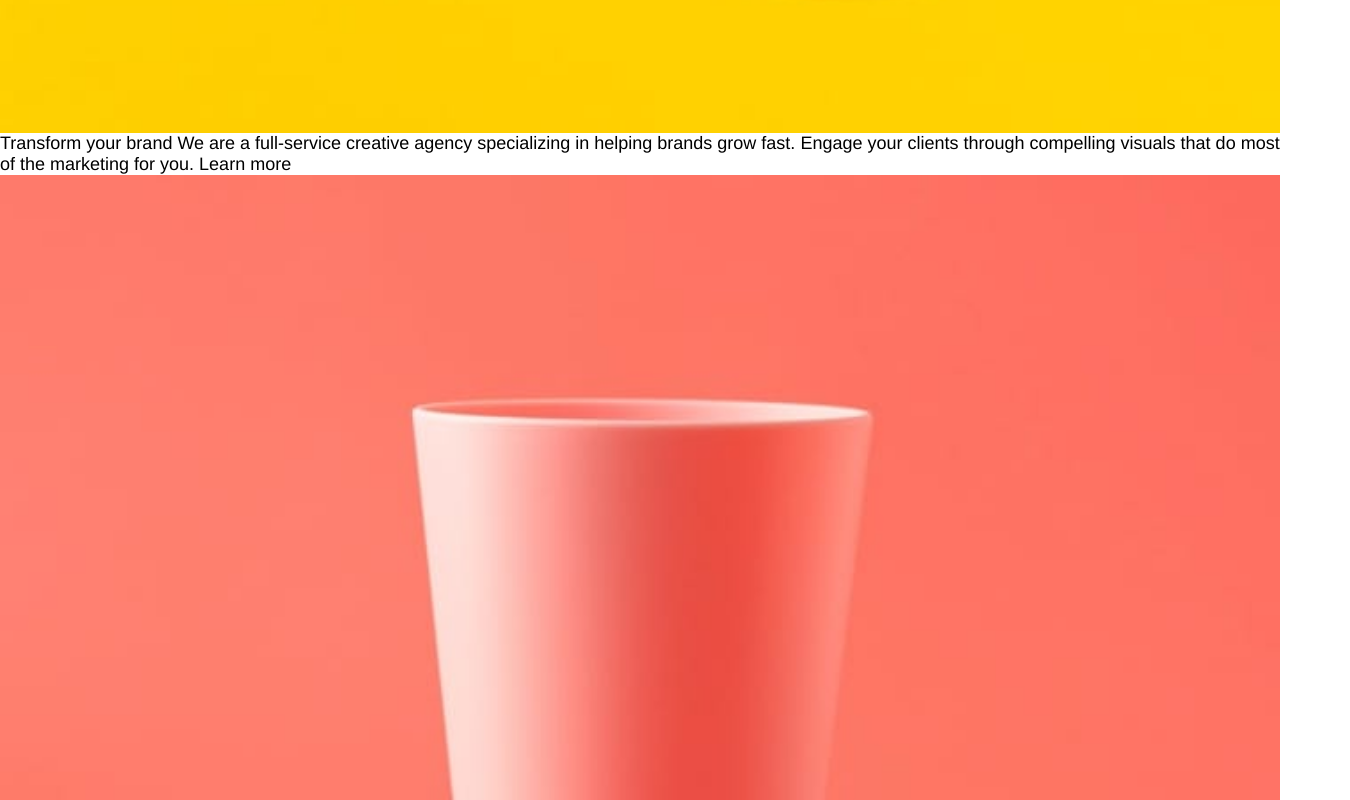
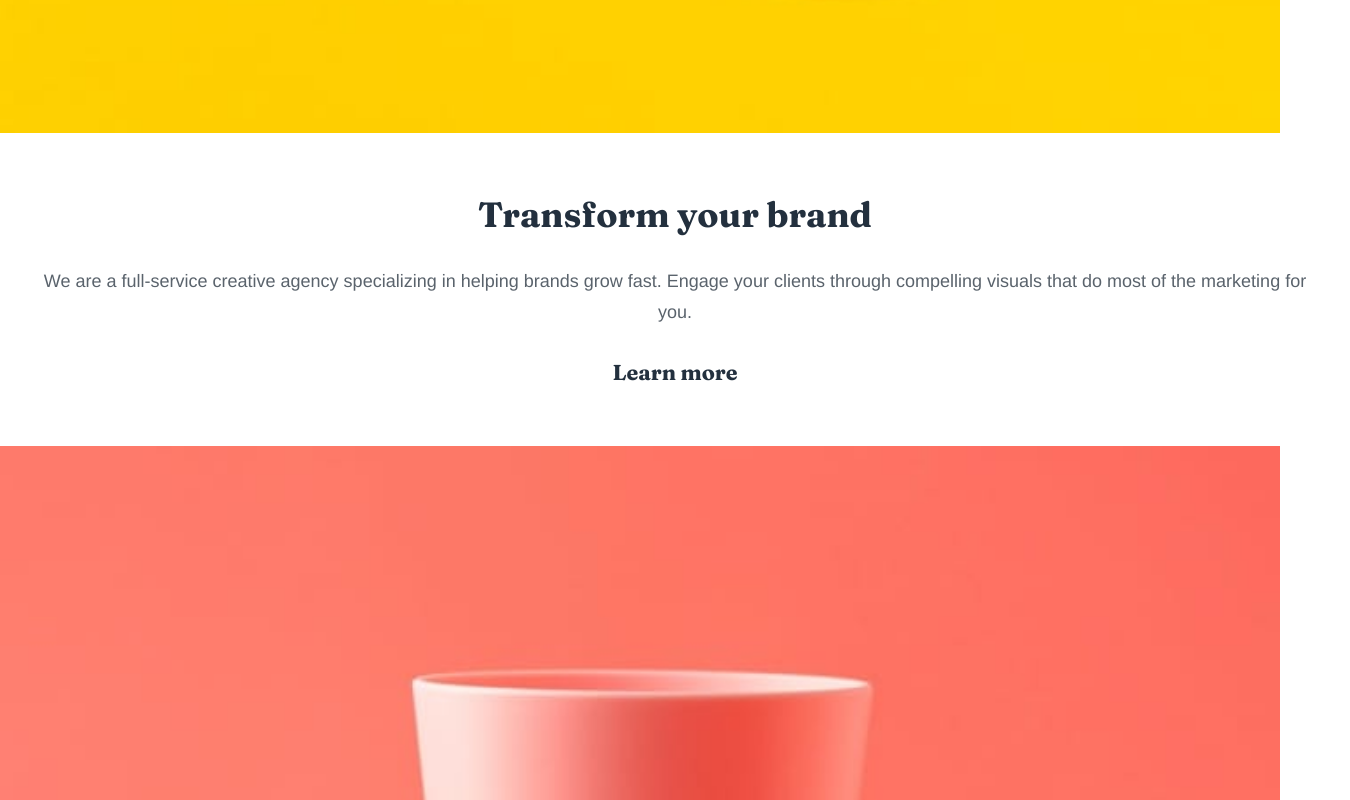
Before and after one commit to ittybe/summerside-agency, a website built with webpack: page src/index.html in a window 1280 px wide. Shown: the part 1420-2220 px from the top of the page, 1350 px wide, since content can reach past the window. Built offline with nearby package versions, Linux system fonts and the light colour scheme.

Commit message:
fixed overflow vertical scroller bug

```diff
--- a/src/index.html
+++ b/src/index.html
@@ -58,21 +58,25 @@
       <img class="arrow-down" src="./assets/icon-arrow-down.svg" alt="">
     </div>
     <div class="sections-wrapper">
-      <div class="section-wrapper image-wrapper">
+      <div class="section-wrapper image-section-wrapper">
         <img src="./assets/mobile/image-transform.jpg" srcset="./assets/desktop/image-transform.jpg 1440w" alt="">
       </div>
-      <div class="section-wrapper">
-        Transform your brand
-
-        We are a full-service creative agency specializing in helping brands grow fast.
-        Engage your clients through compelling visuals that do most of the marketing for you.
-
-        Learn more
+      <div class="section-wrapper text-section-wrapper">
+        <div class="title">
+          Transform your brand
+        </div>
+        <div class="text">
+          We are a full-service creative agency specializing in helping brands grow fast.
+          Engage your clients through compelling visuals that do most of the marketing for you.
+        </div>
+        <a href="#">
+          Learn more
+        </a>
       </div>
-      <div class="section-wrapper image-wrapper">
+      <div class="section-wrapper image-section-wrapper">
         <img src="./assets/mobile/image-stand-out.jpg" srcset="./assets/desktop/image-stand-out.jpg 1440w" alt="">
       </div>
-      <div class="section-wrapper">
+      <div class="section-wrapper text-section-wrapper">
         Stand out to the right audience
 
         Using a collaborative formula of designers, researchers, photographers, videographers, and copywriters, we’ll
--- a/src/mobile-styles.css
+++ b/src/mobile-styles.css
@@ -1,5 +1,9 @@
+html {
+    min-width: fit-content;
+}
 body {
-    margin: 0px;
+    min-width: fit-content;
+    margin: 0;
     font-size: var(--font-size);
     font-family: Helvetica Neue, Helvetica,Arial,sans-serif; ;
 }
@@ -79,7 +83,39 @@ body {
     flex-direction: column;
 }
 
-.image-wrapper img {
+.image-section-wrapper img {
     width: 100%;
     height: 100%;
 }
+
+.text-section-wrapper {
+    display: flex;
+    justify-content: center;
+    align-items: center;
+
+    flex-direction: column;
+    text-align: center;
+    padding: var(--section-padding-top-bottom) var(--text-padding-sides);
+}
+
+.text-section-wrapper .title{
+    font-size: var(--title-font-size);
+    color: var(--neutral-blue);
+
+    margin-bottom: 30px;
+}
+
+.text-section-wrapper .text{
+    color: var(--neutral-gray-1);
+    line-height: 1.75em;
+}
+
+.text-section-wrapper a:link, .text-section-wrapper a:visited {
+    color: var(--neutral-blue);
+    font-family: var(--font-family-2);
+    font-weight: var(--font-weights-2);
+    text-decoration: none;
+    font-size: larger;
+
+    margin-top: 30px;
+}
--- a/src/variables.css
+++ b/src/variables.css
@@ -23,5 +23,7 @@
     --font-weights-2: 700;
     --font-weights-3: 900;
 
-    --text-padding-sides: 20px;
+    --text-padding-sides: 35px;
+    --section-padding-top-bottom: 60px;
+    --title-font-size: 35px;
 }
```
